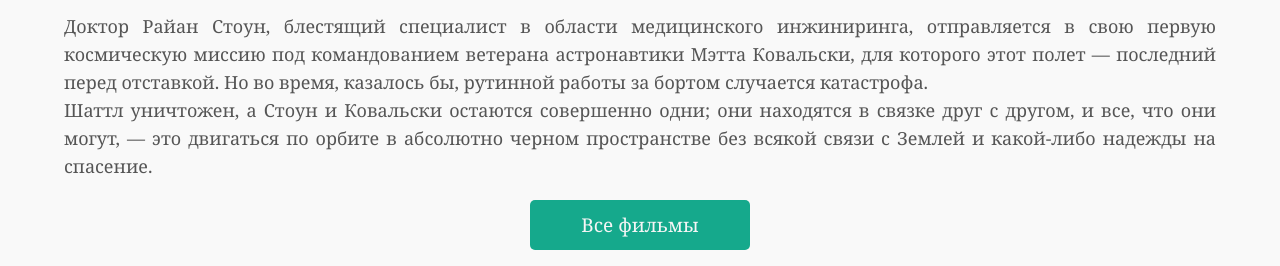
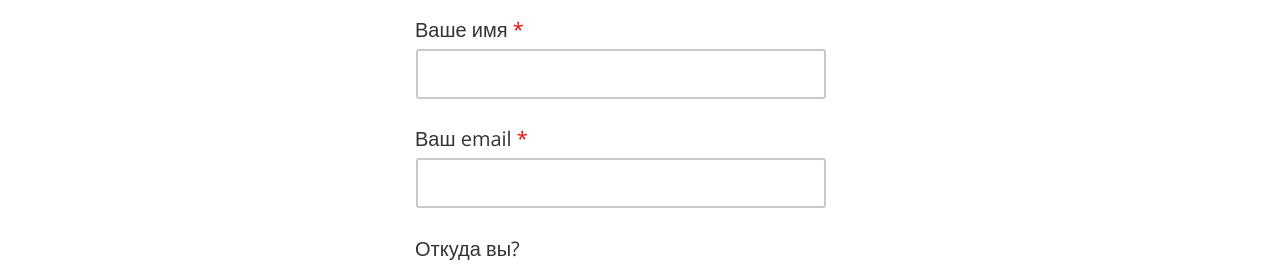
Before and after one commit to m3tro1d/web-development, a PHP site: page / in a window 1280 px wide; the page is wider, and only the part inside the window is pictured. Shown: the part 3530-3796 px from the top of that part. Run offline with PHP 8.4, Linux system fonts and the light colour scheme.

Commit message:
lw6: adaptivity fixes

```diff
--- a/lw6/css/style.css
+++ b/lw6/css/style.css
@@ -210,6 +210,7 @@
 .page-about__rest
 {
     margin-bottom: 30px;
+    padding: 0 8%;
 }
 
 .page-about__top
@@ -221,7 +222,7 @@
 .top__photo
 {
     display: block;
-    margin: 0 auto 20px auto;
+    margin: 0 auto;
     max-width: 95%;
 }
 
@@ -246,6 +247,12 @@
     color: #FFFFFF;
     margin-top: 2px;
     margin-left: 6px;
+}
+
+.page-about__main
+{
+    margin-top: 50px;
+    margin-bottom: 50px;
 }
 
 .rest__heading1
@@ -279,7 +286,6 @@
 .aside__heading
 {
     margin-bottom: 12px;
-    text-align: center;
 }
 
 .markered-list
@@ -298,7 +304,6 @@
 .aside__list
 {
     margin-bottom: 20px;
-    margin-left: 40px;
 }
 
 
@@ -314,7 +319,7 @@
 .page-movies__heading
 {
     margin-top: 5px;
-    margin-bottom: 7px;
+    margin-bottom: 20px;
     text-align: center;
 }
 
@@ -328,7 +333,8 @@
 .movie-container__movie
 {
     width: 95%;
-    margin-top: 20px;
+    margin-bottom: 60px;
+    max-width: 400px;
 }
 
 .movie-container__heading
@@ -358,7 +364,7 @@
 
 .page-movies__all-button
 {
-    margin: 20px auto 0 auto;
+    margin: 50px auto 0 auto;
 }
 
 
@@ -389,8 +395,8 @@
 
 .page-contact__contact-form
 {
-    width: 96%;
-    padding: 2%;
+    width: 80%;
+    padding: 0 10%;
     display: flex;
     flex-direction: column;
     align-self: flex-end;
@@ -541,16 +547,6 @@
         width: 70%;
     }
 
-    .aside__heading
-    {
-        text-align: left;
-    }
-
-    .aside__list
-    {
-        margin-left: 5px;
-    }
-
     .page-contact__contact-form
     {
         width: 90%;
@@ -567,6 +563,13 @@
     {
         font-size: 36px;
     }
+
+    .page-contact__contact-form
+    {
+        width: 40%;
+        margin-left: 30%;
+    }
+
 
     .contact-form__message
     {
@@ -603,15 +606,25 @@
         padding: 20px;
     }
 
+    .page-movies__movie-container
+    {
+        flex-flow: row wrap;
+        align-items: flex-start;
+        justify-content: space-around;
+    }
+
     .movie-container__movie
     {
-        width: 90%;
+        width: 40%;
+        max-width: 100%;
     }
 
     .page-contact__contact-form
     {
-        width: 75%;
+        width: 32%;
+        margin-left: 32.5%;
     }
+
 
     .page-contact__header
     {
@@ -683,12 +696,14 @@
         display: flex;
         flex-direction: row-reverse;
         justify-content: space-between;
+        padding: 0;
     }
 
     .page-about__main
     {
         flex-shrink: 50;
         margin-top: -10%;
+        margin-bottom: 0;
         width: 59.8%;
     }
 
@@ -699,7 +714,6 @@
 
     .aside__list
     {
-        margin-left: 0;
         margin-bottom: 41px;
     }
 
@@ -729,6 +743,7 @@
     {
         width: 24%;
         max-width: 285px;
+        margin-top: 20px;
     }
 
     .movie-container__preview
@@ -750,7 +765,7 @@
 
     .page-movies__all-button
     {
-        margin-top: 54px;
+        margin-top: -6px;
         margin-left: 44.15%;
     }
 
```
